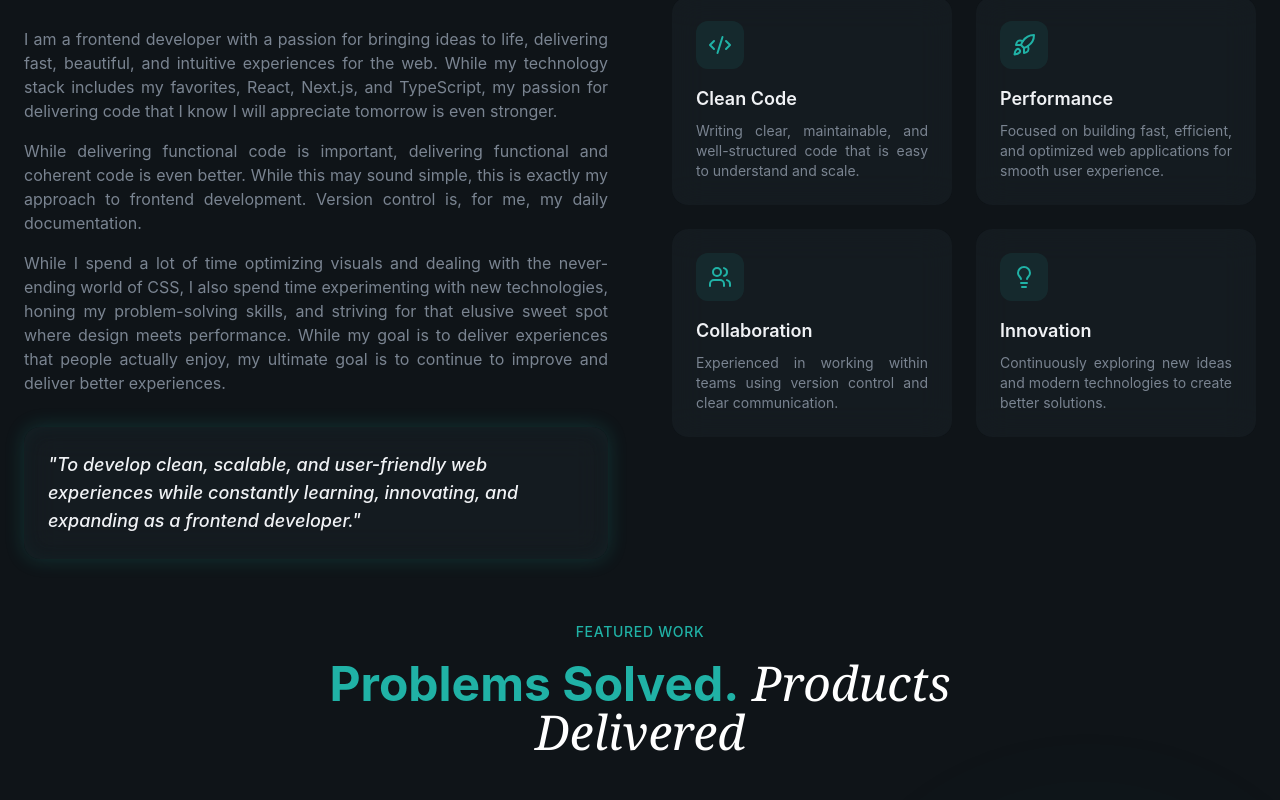
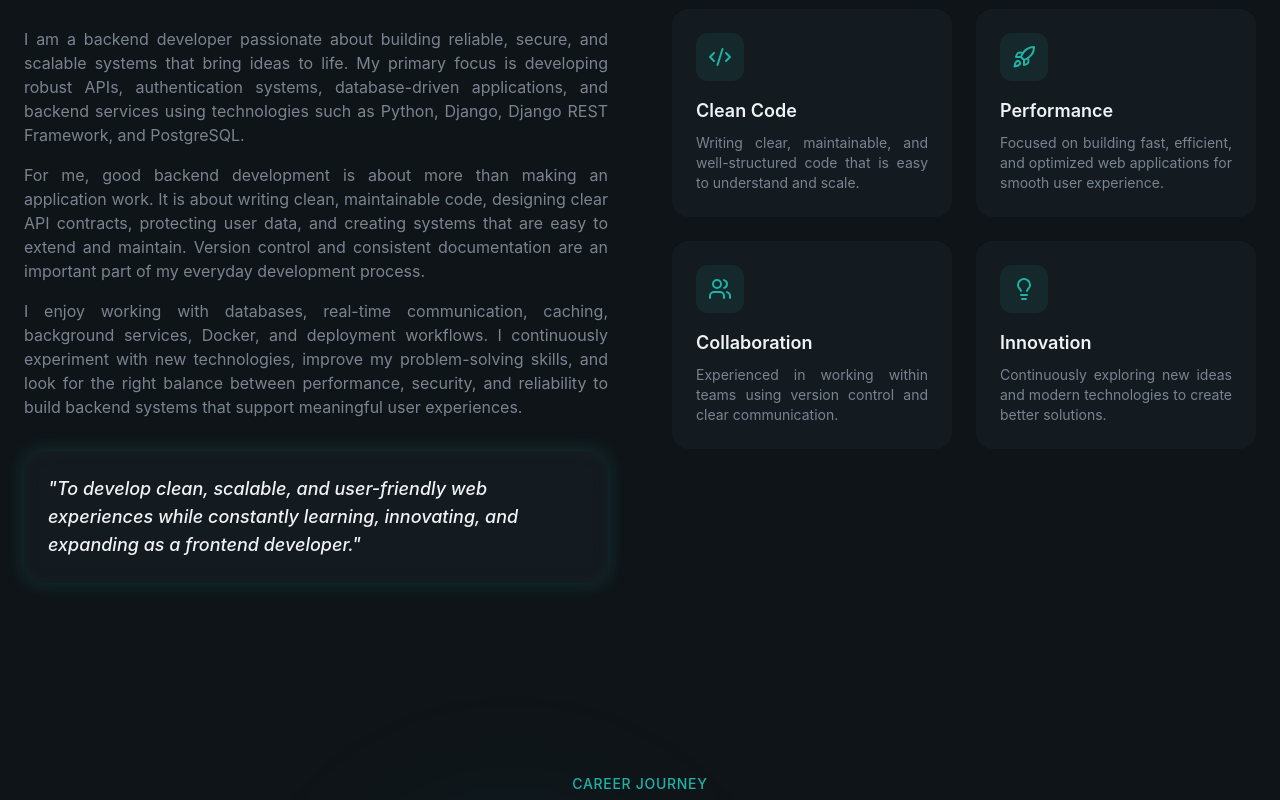
Before and after one commit to Sant7611/portfolio_2.0, a React (Vite) app: page / in a window 1280 px wide. Shown: the part 1120-1920 px from the top of the page. Built offline with nearby package versions, Linux system fonts and the light colour scheme.

Commit message:
added experience

```diff
--- a/src/App.jsx
+++ b/src/App.jsx
@@ -3,6 +3,7 @@ import Hero from "./sections/Hero";
 import Navbar from "./layout/Navbar";
 
 const About = lazy(() => import("./sections/About"));
+const Experience = lazy(()=> import("./sections/Experience"))
 const Projects = lazy(() => import("./sections/Projects"));
 const Contact = lazy(() => import("./sections/Contact"));
 const Footer = lazy(() => import("./layout/Footer"));
@@ -15,6 +16,7 @@ const App = () => {
         <Hero />
         <Suspense fallback={<div className="min-h-[30vh]" aria-hidden="true" />}>
           <About />
+          <Experience />
           <Projects />
           <Contact />
           <Footer />
--- a/src/sections/About.jsx
+++ b/src/sections/About.jsx
@@ -45,25 +45,41 @@ const About = () => {
                 {" "}
                 Here I Am
               </span>
-
             </h2>
             <div className="space-y-4 text-muted-foreground animate-fade-in animation-delay-200">
-              <p className="text-justify" >
-                I am a frontend developer with a passion for bringing ideas to life, delivering fast, beautiful, and intuitive experiences for the web. While my technology stack includes my favorites, React, Next.js, and TypeScript, my passion for delivering code that I know I will appreciate tomorrow is even stronger.
+              <p className="text-justify">
+                I am a backend developer passionate about building reliable,
+                secure, and scalable systems that bring ideas to life. My
+                primary focus is developing robust APIs, authentication systems,
+                database-driven applications, and backend services using
+                technologies such as Python, Django, Django REST Framework, and
+                PostgreSQL.
               </p>
 
               <p className="text-justify">
-                While delivering functional code is important, delivering functional and coherent code is even better. While this may sound simple, this is exactly my approach to frontend development. Version control is, for me, my daily documentation.
+                For me, good backend development is about more than making an
+                application work. It is about writing clean, maintainable code,
+                designing clear API contracts, protecting user data, and
+                creating systems that are easy to extend and maintain. Version
+                control and consistent documentation are an important part of my
+                everyday development process.
               </p>
 
               <p className="text-justify">
-               While I spend a lot of time optimizing visuals and dealing with the never-ending world of CSS, I also spend time experimenting with new technologies, honing my problem-solving skills, and striving for that elusive sweet spot where design meets performance. While my goal is to deliver experiences that people actually enjoy, my ultimate goal is to continue to improve and deliver better experiences.
+                I enjoy working with databases, real-time communication,
+                caching, background services, Docker, and deployment workflows.
+                I continuously experiment with new technologies, improve my
+                problem-solving skills, and look for the right balance between
+                performance, security, and reliability to build backend systems
+                that support meaningful user experiences.
               </p>
             </div>
 
             <div className="glass rounded-2xl p-6 glow-border animate-fade-in animation-delay-300">
               <p className="text-lg font-medium italic text-foreground">
-                "To develop clean, scalable, and user-friendly web experiences while constantly learning, innovating, and expanding as a frontend developer."
+                "To develop clean, scalable, and user-friendly web experiences
+                while constantly learning, innovating, and expanding as a
+                frontend developer."
               </p>
             </div>
           </div>
--- a/src/sections/Experience.jsx
+++ b/src/sections/Experience.jsx
@@ -2,30 +2,12 @@ import React from "react";
 
 const experience = [
   {
-    period: "2022 - Present",
-    role: "Intern",
-    company: "TechFits Technology pvt.ltd",
+    period: "May 2026 - Aug 2026",
+    role: "Student",
+    company: "Skill Shikshya pvt. ltd",
     description:
-      "Lorem ipsum, dolor sit amet consectetur adipisicing elit. Maxime, nesciunt.",
-    technologies: ["React", "TypeScript", "Next.js", "GraphQL"],
-    current: true,
-  },
-  {
-    period: "2016 - 2021",
-    role: "Intern",
-    company: "TechFits Technology pvt.ltd",
-    description:
-      "Lorem ipsum, dolor sit amet consectetur adipisicing elit. Maxime, nesciunt.",
-    technologies: ["React", "TypeScript", "Next.js", "GraphQL"],
-    current: false,
-  },
-  {
-    period: "2010 - 2015",
-    role: "Intern",
-    company: "TechFits Technology pvt.ltd",
-    description:
-      "Lorem ipsum, dolor sit amet consectetur adipisicing elit. Maxime, nesciunt.",
-    technologies: ["React", "TypeScript", "Next.js", "GraphQL"],
+      "",
+    technologies: ["Python", "Django", "Django REST Framework(DRF)", "PostgreSQL", "Web Socket", "Docker"],
     current: false,
   },
 ];
```
